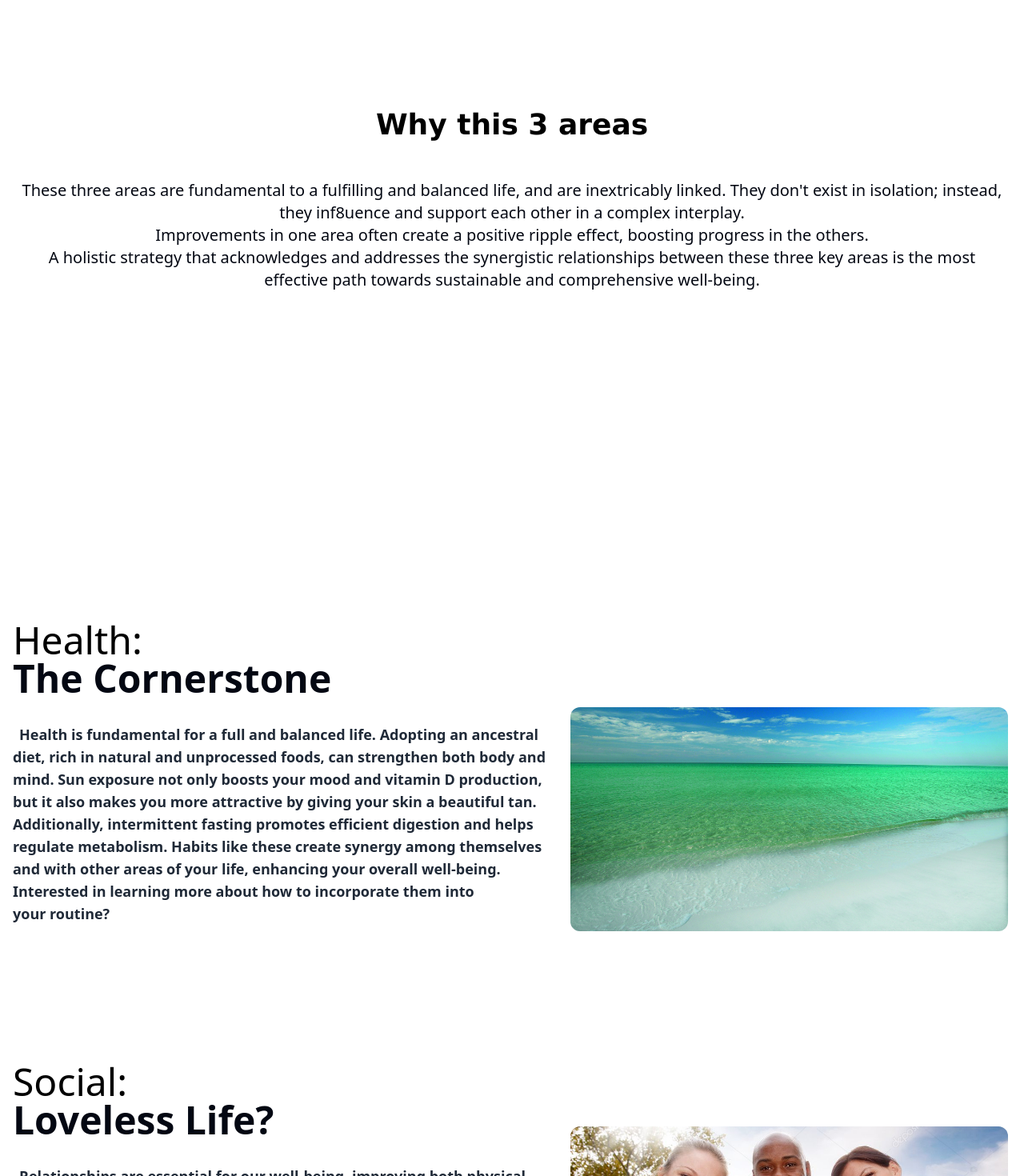
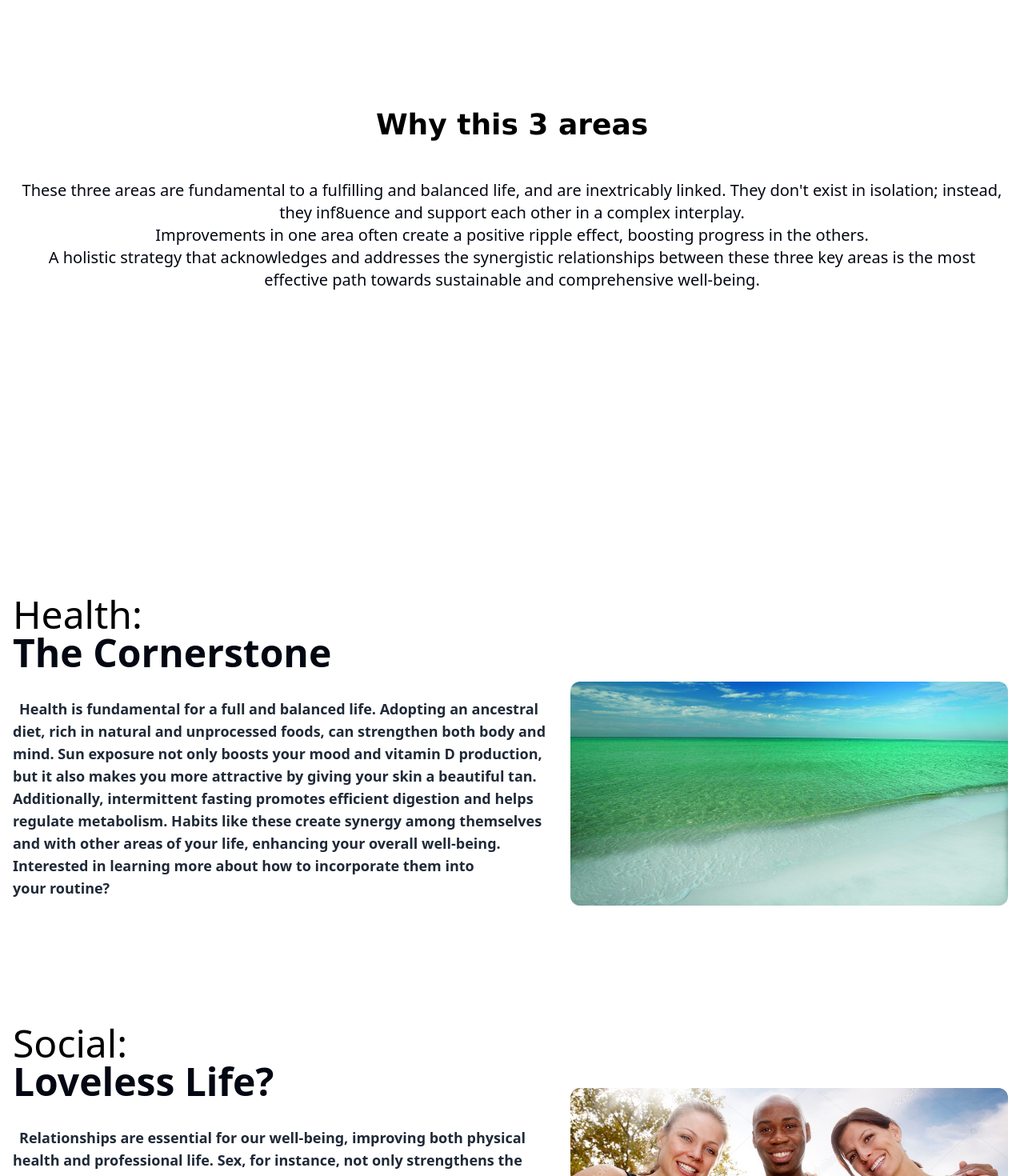
Before and after one commit to fantasyfuerte/DO-IT-PROJECT, a React (Vite) app: page / in a window 1280 px wide. Shown: the part 1320-2790 px from the top of the page at 80% size. Built offline with nearby package versions, Linux system fonts and the light colour scheme.

Commit message:
Refactoring UI

```diff
--- a/src/ContentsSection/components/StyledArticle.tsx
+++ b/src/ContentsSection/components/StyledArticle.tsx
@@ -31,7 +31,7 @@ const StyledArticle: React.FC<Props> = ({
       transition={{ delay: 0.3, duration: 0.2 }}
       initial={{ opacity: 0 }}
       whileInView={{ opacity: 1 }}
-      className="flex max-h-max flex-wrap items-end mb-36"
+      className="flex max-h-max flex-wrap items-end pt-32"
     >
       <div className="basis-6/12 flex-grow min-w-min pr-4 md:pr-0 pl-4 mb-7">
         <h5 className="text-5xl min-w-60">
--- a/src/ContentsSection/components/WhyThisAreas.tsx
+++ b/src/ContentsSection/components/WhyThisAreas.tsx
@@ -1,7 +1,8 @@
-import {motion} from 'motion/react'
+import { motion } from "motion/react";
 
-const WhyThisAreas = () =>{
-    return <article className="px-6 mt-16 h-[80vh]">
+const WhyThisAreas = () => {
+  return (
+    <article className="px-6 mt-16 h-[60vh]">
       <motion.h2
         initial={{ opacity: 0 }}
         whileInView={{ opacity: 1 }}
@@ -16,17 +17,18 @@ const WhyThisAreas = () =>{
         transition={{ delay: 0.7 }}
         className="text-gray-950 text-xl mt:m-8 mt-12 text-center md:text-pretty"
       >
-      These three areas are fundamental to a fulfilling and balanced life,
-      and are inextricably linked. They don't exist in isolation; instead,
-      they inf8uence and support each other in a complex interplay.
+        These three areas are fundamental to a fulfilling and balanced life, and
+        are inextricably linked. They don't exist in isolation; instead, they
+        inf8uence and support each other in a complex interplay.
         <br />
-      Improvements in one area often create a positive ripple effect,
-      boosting progress in the others.
+        Improvements in one area often create a positive ripple effect, boosting
+        progress in the others.
         <br />A holistic strategy that acknowledges and addresses the
         synergistic relationships between these three key areas is the most
         effective path towards sustainable and comprehensive well-being.
       </motion.p>
     </article>
-}
+  );
+};
 
-export default WhyThisAreas
+export default WhyThisAreas;
--- a/src/components/AboutUs.tsx
+++ b/src/components/AboutUs.tsx
@@ -7,7 +7,7 @@ export default function AboutUs() {
       whileInView={{ opacity: 1 }}
       transition={{ duration: 0.3, delay: 0.2 }}
       id="about-us"
-      className="bg-white p-8 rounded-lg shadow-lg"
+      className="bg-white p-8 rounded-lg shadow-lg mt-36 mb-20"
     >
       <h1 className="text-3xl font-bold text-gray-950 text-center mb-6">
         About Us
--- a/src/components/Footer.tsx
+++ b/src/components/Footer.tsx
@@ -30,7 +30,7 @@ export default function Footer() {
             </a>
           </li>
           <li>
-            <a href="#" className="hover:underline">
+            <a href="https://www.instagram.com/fuerte.ts" className="hover:underline">
               Contact
             </a>
           </li>
--- a/src/components/HowToUse.tsx
+++ b/src/components/HowToUse.tsx
@@ -7,7 +7,7 @@ export default function HowToUse() {
       whileInView={{ opacity: 1 }}
       transition={{ duration: 0.3, delay: 0.3 }}
       id="how-to-use"
-      className="bg-white p-2 rounded-lg w-full"
+      className="bg-white p-2 rounded-lg w-full mt-36"
     >
       <h4 className="text-4xl font-bold text-center text-gray-950 mb-4">
         How to Use
```
Lines whose indentation alone changed are shown as unchanged.
